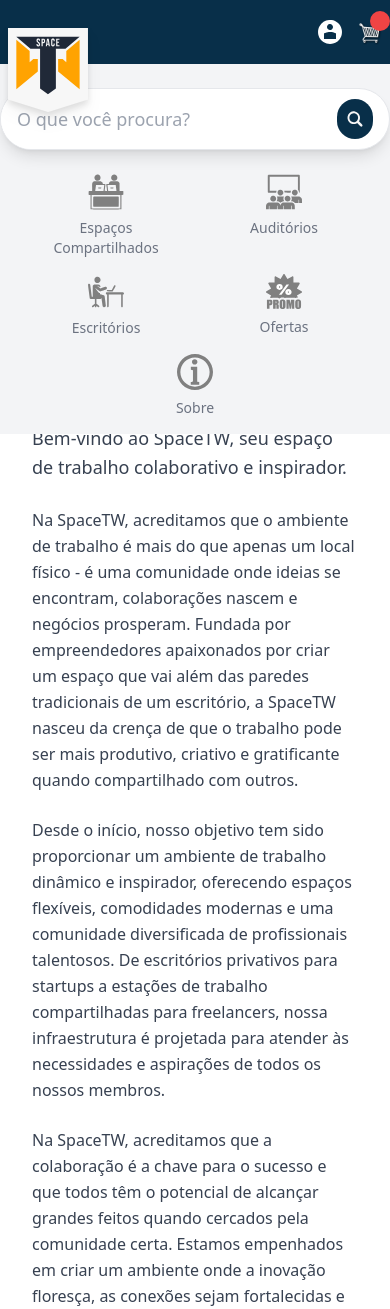
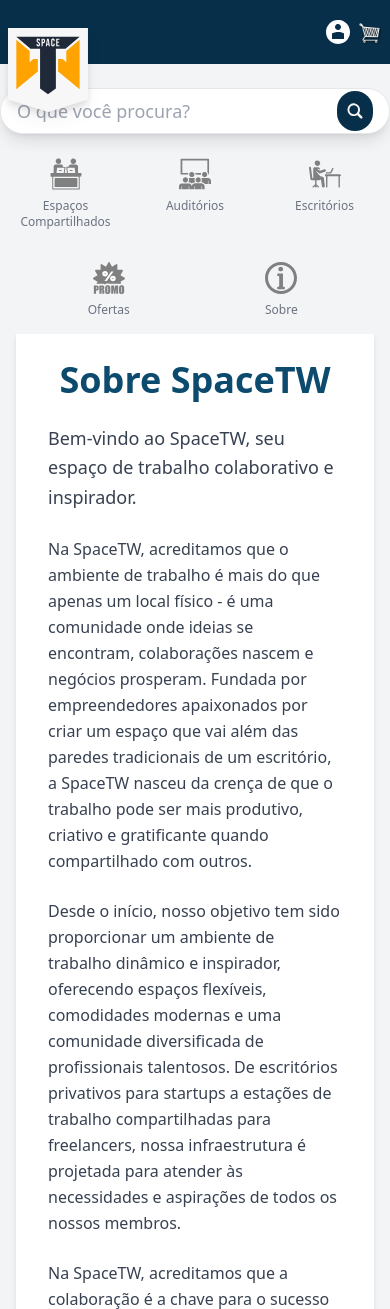
Before and after one commit to fhfraga/space_tw, a Django app: page /about/ in a window 390 px wide. Shown: the top 1309 px of the page. Run offline with Django 3.2, Linux system fonts and the light colour scheme; some libraries are stand-ins or nearby versions.

Commit message:
Pequeno ajuste na responsividade

```diff
--- a/store/templates/store/main.html
+++ b/store/templates/store/main.html
@@ -1,7 +1,6 @@
 <!DOCTYPE html>
 {% load static %}
 <html lang="pt-BR">
-
 <head>
     <title>SpaceTW</title>
     <meta name="viewport" content="width=device-width, initial-scale=1" />
@@ -18,7 +17,7 @@
     <div class="fixed top-0 left-0 w-full z-50 bg-gray-100">
         <!-- Navbar -->
         <nav class="bg-sky-950 text-white p-2 relative z-50">
-            <div class="container mx-auto flex items-center justify-between">
+            <div class="container mx-auto flex items-center justify-between flex-wrap">
                 <!-- Logo -->
                 <div class="flex items-center relative mt-5">
                     <a href="{% url 'store' %}">
@@ -26,7 +25,7 @@
                     </a>
                 </div>
                 <!-- Authentication and Cart -->
-                <div class="flex items-center space-x-4 relative">
+                <div class="flex items-center space-x-4 relative sm:flex hidden">
                     {% if request.user.is_authenticated %}
                     <p class="text-sm lg:text-base">Bem-vindo, {{ request.user.username }}!</p>
                     <a href="{% url 'store_logout' %}" class="bg-yellow-500 text-white rounded-lg px-4 py-2">Logout</a>
@@ -36,21 +35,28 @@
                         <img src="{% static 'images/foto.svg' %}" class="w-6 h-6" alt="User Icon">
                     </button>
                     <!-- Menu de Login e Registro -->
-                    <div id="auth-menu"
-                        class="absolute right-0 mt-2 w-48 bg-white text-black rounded-lg shadow-lg hidden">
+                    <div id="auth-menu" class="absolute right-0 mt-2 w-48 bg-white text-black rounded-lg shadow-lg hidden">
                         <a href="{% url 'store_login' %}" class="block px-4 py-2 hover:bg-gray-100">Login</a>
                         <a href="{% url 'register' %}" class="block px-4 py-2 hover:bg-gray-100">Registrar</a>
                     </div>
                     {% endif %}
                     <!-- Botão do Carrinho -->
                     <a href="{% url 'cart' %}" class="relative">
-                        <img id="cart-icon" class="w-6 inline-block" src="{% static 'images/cart.png' %}"
-                            alt="Cart Icon">
-                        <p id="cart-total"
-                            class="absolute -top-2 -right-2 w-5 h-5 bg-red-500 text-white rounded-full text-center">
+                        <img id="cart-icon" class="w-6 inline-block" src="{% static 'images/cart.png' %}" alt="Cart Icon">
+                        <p id="cart-total" class="absolute -top-2 -right-2 w-5 h-5 bg-red-500 text-white rounded-full text-center">
                             {{cartItems}}</p>
                     </a>
                 </div>
+                <!-- Menu mobile com ícones simplificados -->
+                <div class="sm:hidden flex space-x-2">
+                    <button id="auth-menu-toggle-mobile" class="focus:outline-none">
+                        <img src="{% static 'images/foto.svg' %}" class="w-6 h-6" alt="User Icon">
+                    </button>
+                    <a href="{% url 'cart' %}">
+                        <img id="cart-icon-mobile" class="w-6 inline-block" src="{% static 'images/cart.png' %}" alt="Cart Icon">
+                    </a>
+                </div>
+            </div>
         </nav>
         <!-- Barra de Pesquisa -->
         <div class="flex-grow">
@@ -58,8 +64,7 @@
                 <div class="flex justify-center">
                     <form method="GET" action="{% url 'search_results' %}"
                         class="flex items-center bg-white rounded-full shadow-lg w-full sm:w-3/4 lg:w-1/2 border">
-                        <input type="text" name="query" placeholder="O que você procura?"
-                            class="w-full px-4 py-4 text-black rounded-l-full focus:outline-none text-lg">
+                        <input type="text" name="query" placeholder="O que você procura?" class="w-full px-4 py-2 sm:py-4 text-black rounded-l-full focus:outline-none text-lg">
                         <button type="submit" class="bg-sky-950 p-2 rounded-full mr-4">
                             <img src="{% static 'images/lupa.svg' %}" class="w-6 h-6" alt="Lupa">
                         </button>
@@ -68,35 +73,31 @@
             </div>
             <!-- Ícones de Categoria Centralizados -->
             <div class="container mx-auto mt-6 w-full sm:w-3/4 lg:w-1/2">
-                <div class="flex justify-evenly flex-wrap">
-                    <a href="{% url 'shared_space' %}"
-                        class="text-center hover:scale-125 transition duration-300 w-36 mb-4">
-                        <img src="{% static 'images/coworking.svg' %}" class="w-9 mx-auto" alt="">
-                        <h6 class="text-sm text-gray-500 mt-2">Espaços<br>Compartilhados</h6>
+                <div class="flex justify-evenly flex-wrap gap-4">
+                    <a href="{% url 'shared_space' %}" class="text-center hover:scale-125 transition duration-300 w-24 sm:w-36 mb-4">
+                        <img src="{% static 'images/coworking.svg' %}" class="w-8 sm:w-9 mx-auto" alt="">
+                        <h6 class="text-xs sm:text-sm text-gray-500 mt-2">Espaços<br>Compartilhados</h6>
                     </a>
-                    <a href="{% url 'auditorium_spaces' %}"
-                        class="text-center hover:scale-125 transition duration-300 w-36 mb-4">
-                        <img src="{% static 'images/cinema.svg' %}" class="w-9 mx-auto" alt="">
-                        <h6 class="text-sm text-gray-500 mt-2">Auditórios</h6>
+                    <a href="{% url 'auditorium_spaces' %}" class="text-center hover:scale-125 transition duration-300 w-24 sm:w-36 mb-4">
+                        <img src="{% static 'images/cinema.svg' %}" class="w-8 sm:w-9 mx-auto" alt="">
+                        <h6 class="text-xs sm:text-sm text-gray-500 mt-2">Auditórios</h6>
                     </a>
-                    <a href="{% url 'office_spaces' %}"
-                        class="text-center hover:scale-125 transition duration-300 w-36 mb-4">
-                        <img src="{% static 'images/trabalhador.svg' %}" class="w-9 mx-auto" alt="">
-                        <h6 class="text-sm text-gray-500 mt-2">Escritórios</h6>
+                    <a href="{% url 'office_spaces' %}" class="text-center hover:scale-125 transition duration-300 w-24 sm:w-36 mb-4">
+                        <img src="{% static 'images/trabalhador.svg' %}" class="w-8 sm:w-9 mx-auto" alt="">
+                        <h6 class="text-xs sm:text-sm text-gray-500 mt-2">Escritórios</h6>
                     </a>
-                    <a href="{% url 'store' %}" class="text-center hover:scale-125 transition duration-300 w-36 mb-4">
-                        <img src="{% static 'images/promotion.svg' %}" class="w-9 mx-auto" alt="">
-                        <h6 class="text-sm text-gray-500 mt-2">Ofertas</h6>
+                    <a href="{% url 'store' %}" class="text-center hover:scale-125 transition duration-300 w-24 sm:w-36 mb-4">
+                        <img src="{% static 'images/promotion.svg' %}" class="w-8 sm:w-9 mx-auto" alt="">
+                        <h6 class="text-xs sm:text-sm text-gray-500 mt-2">Ofertas</h6>
                     </a>
-                    <a href="{% url 'about' %}" class="text-center hover:scale-125 transition duration-300 w-36 mb-4">
-                        <img src="{% static 'images/about.svg' %}" class="w-9 mx-auto" alt="">
-                        <h6 class="text-sm text-gray-500 mt-2">Sobre</h6>
+                    <a href="{% url 'about' %}" class="text-center hover:scale-125 transition duration-300 w-24 sm:w-36 mb-4">
+                        <img src="{% static 'images/about.svg' %}" class="w-8 sm:w-9 mx-auto" alt="">
+                        <h6 class="text-xs sm:text-sm text-gray-500 mt-2">Sobre</h6>
                     </a>
                     {% if request.user.is_authenticated %}
-                    <a href="{% url 'create_room' %}"
-                        class="text-center hover:scale-125 transition duration-300 w-36 mb-4">
-                        <img src="{% static 'images/house-add.svg' %}" class="w-9 mx-auto" alt="">
-                        <h6 class="text-sm text-gray-500 mt-2">ADICIONAR ESPAÇO</h6>
+                    <a href="{% url 'create_room' %}" class="text-center hover:scale-125 transition duration-300 w-24 sm:w-36 mb-4">
+                        <img src="{% static 'images/house-add.svg' %}" class="w-8 sm:w-9 mx-auto" alt="">
+                        <h6 class="text-xs sm:text-sm text-gray-500 mt-2">ADICIONAR ESPAÇO</h6>
                     </a>
                     {% endif %}
                 </div>
@@ -104,7 +105,7 @@
         </div>
     </div>
     <!---Main Content-->
-    <div class="container mx-auto my-8 mt-[18rem]">
+    <div class="container mx-auto my-8 mt-[18rem] px-4">
         {% block content %}
         {% endblock content %}
     </div>
@@ -117,5 +118,4 @@
     </footer>
     <script type="text/javascript" src="{% static 'js/cart.js' %}"></script>
 </body>
-
 </html>
```
